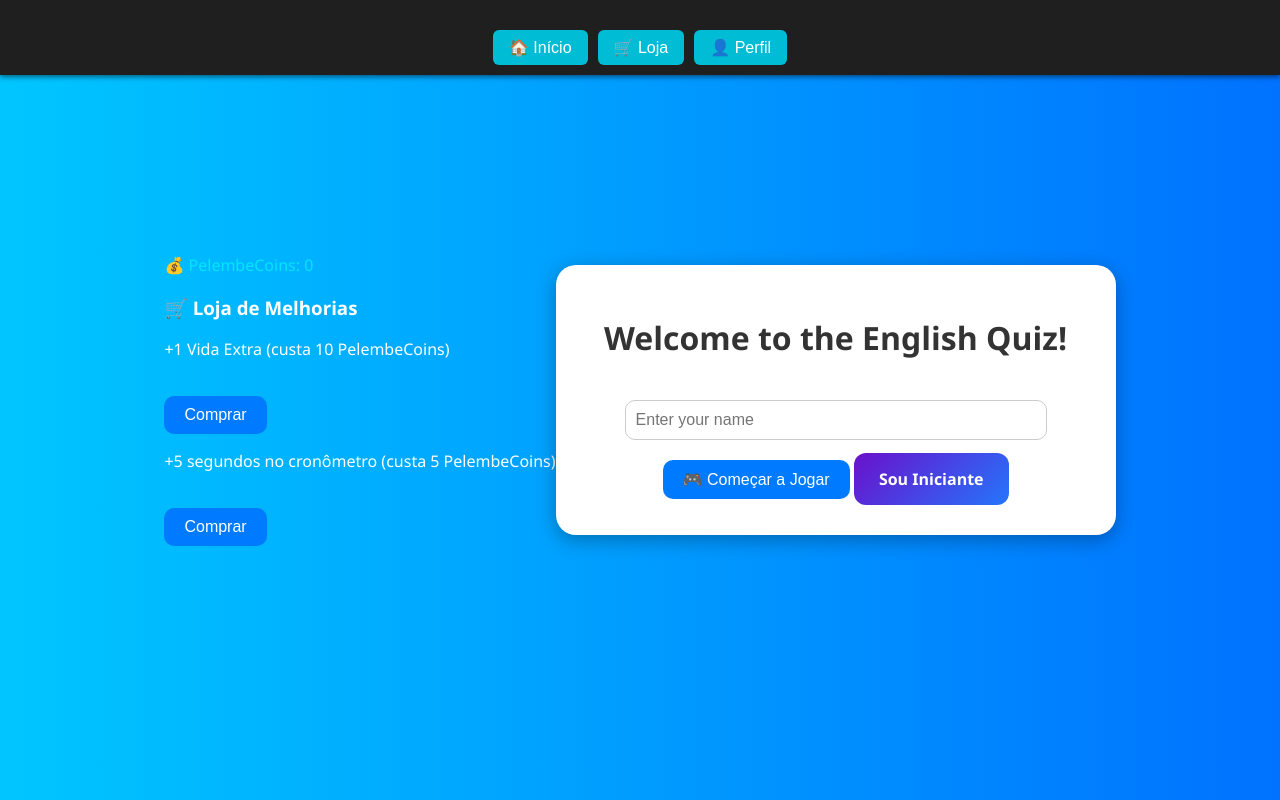
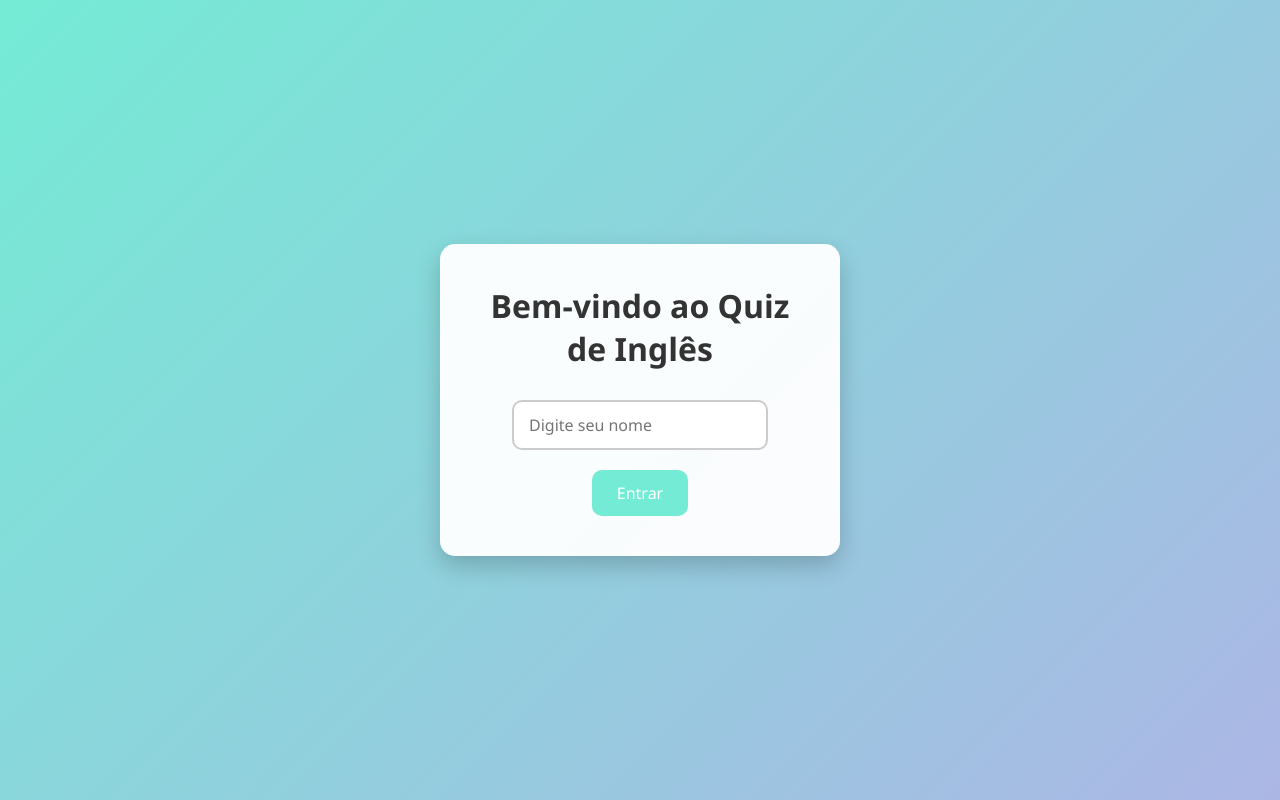
Before and after one commit to Elton-Pelembe/quizenglish, a plain HTML site: page index.html in a window 1280 px wide. Drawn offline with Linux system fonts and the light colour scheme; files that its build step writes are made by us from their sources.

Commit message:
Add files via upload

```diff
--- a/index.html
+++ b/index.html
@@ -1,113 +1,18 @@
 <!DOCTYPE html>
-<html lang="en">
+<html lang="pt">
 <head>
-  <head>
-    <meta name="google-site-verification" content="google85a2415fc123cb56.html" />
-
-    <meta charset="UTF-8" />
-    <meta name="viewport" content="width=device-width, initial-scale=1" />
-    <link rel="icon" href="icons/icon.png" type="image/png" />
-
-    <title>English Quiz Online - Teste Seu Inglês Grátis</title>
-
-    <meta name="description" content="Teste seu inglês gratuitamente com quizzes interativos! Pratique vocabulário, gramática e compreensão de forma divertida. Ideal para iniciantes e estudantes de todos os níveis.">
-    <meta name="keywords" content="quiz de inglês, teste de inglês, aprender inglês, English quiz, vocabulário inglês, gramática inglesa, jogo educativo, ESL, teste online gratuito, estudo de inglês">
-    <meta name="author" content="Elton Pelembe" />
-    <meta name="robots" content="index, follow" />
-
-    <link rel="stylesheet" href="style.css" />
-    <link rel="manifest" href="manifest.json" />
-    <meta name="theme-color" content="#4a90e2" />
-    <link rel="icon" href="favicon.ico" type="image/x-icon" />
-  </head>
-
-  <meta charset="UTF-8">
-  <meta name="viewport" content="width=device-width, initial-scale=1">
-  <title>Welcome to English Quiz</title>
-  <link rel="stylesheet" href="style.css">
-  <link rel="manifest" href="manifest.json" />
+    <meta charset="UTF-8">
+    <meta name="viewport" content="width=device-width, initial-scale=1.0">
+    <title>Quiz Game</title>
+    <link rel="stylesheet" href="css/style.css">
 </head>
 <body>
+    <div class="container">
+        <h1>Bem-vindo ao Quiz de Inglês</h1>
+        <input type="text" id="username" placeholder="Digite seu nome">
+        <button id="btn-entrar">Entrar</button>
+    </div>
 
-  <!-- Menu com links -->
-  <div id="menu">
-    <button onclick="location.href='index.html'">🏠 Início</button>
-    <button onclick="location.href='shop.html'">🛒 Loja</button>
-    <button onclick="location.href='profile.html'">👤 Perfil</button>
-  </div>
-
-  <div id="loja-container"></div>
-
-  <div class="welcome-container">
-    <h1>Welcome to the English Quiz!</h1>
-    <input type="text" id="playerName" placeholder="Enter your name" />
-    <button onclick="startGame()">🎮 Começar a Jogar</button>
-    <a href="quiz-english/index.html" class="btn-iniciantes">Sou Iniciante</a>
-
-  </div>
-
-  <script>
-    function startGame() {
-      const name = document.getElementById("playerName").value.trim();
-      if (name === "") {
-        alert("Please enter your name!");
-        return;
-      }
-
-      // Salva dados iniciais
-      localStorage.setItem("playerName", name);
-      localStorage.setItem("playerScore", "0");
-      localStorage.setItem("playerLives", "3");
-      localStorage.setItem("playerLevel", "1");
-
-      // Verifica moedas
-      if (!localStorage.getItem("pelembeCoins")) {
-        localStorage.setItem("pelembeCoins", "0");
-      }
-
-      // Redireciona
-      window.location.href = "quiz.html";
-    }
-  </script>
-
-  <script>
-    // Carrega loja e PelembeCoins
-    fetch("shop.html")
-      .then(res => res.text())
-      .then(html => {
-        document.getElementById("loja-container").innerHTML = html;
-        atualizarMoedas();
-      });
-
-    function atualizarMoedas() {
-      const coins = parseInt(localStorage.getItem("pelembeCoins")) || 0;
-      const display = document.getElementById("coin-count");
-      if (display) display.innerText = coins;
-    }
-
-    function comprarVidaExtra() {
-      let coins = parseInt(localStorage.getItem("pelembeCoins")) || 0;
-      if (coins >= 10) {
-        coins -= 10;
-        localStorage.setItem("pelembeCoins", coins);
-        alert("+1 Vida comprada!");
-        atualizarMoedas();
-      } else {
-        alert("Você precisa de 10 PelembeCoins.");
-      }
-    }
-
-    function comprarTempoExtra() {
-      let coins = parseInt(localStorage.getItem("pelembeCoins")) || 0;
-      if (coins >= 5) {
-        coins -= 5;
-        localStorage.setItem("pelembeCoins", coins);
-        alert("+5 segundos adicionados!");
-        atualizarMoedas();
-      } else {
-        alert("Você precisa de 5 PelembeCoins.");
-      }
-    }
-  </script>
+    <script src="js/main.js"></script>
 </body>
 </html>
--- a/style.css
+++ b/style.css
@@ -1,134 +1,123 @@
-body {
-  font-family: 'Segoe UI', sans-serif;
+/* style.css */
+
+/* Reset */
+* {
     margin: 0;
     padding: 0;
-  background: linear-gradient(to right, #00c6ff, #0072ff);
+    box-sizing: border-box;
+    font-family: 'Segoe UI', Tahoma, Geneva, Verdana, sans-serif;
+}
+
+body {
+    background: linear-gradient(135deg, #74ebd5, #ACB6E5);
+    min-height: 100vh;
     display: flex;
     justify-content: center;
     align-items: center;
-  height: 100vh;
-  color: #fff;
 }
 
-.welcome-container, .quiz-container {
-  background: white;
-  color: #333;
-  padding: 30px;
-  border-radius: 20px;
+.container {
+    background: rgba(255,255,255,0.95);
+    padding: 40px;
+    border-radius: 15px;
+    box-shadow: 0 10px 25px rgba(0,0,0,0.2);
+    text-align: center;
     width: 90%;
-  max-width: 500px;
-  box-shadow: 0 5px 20px rgba(0,0,0,0.3);
-  text-align: center;
+    max-width: 400px;
 }
 
-input {
-  padding: 10px;
+h1 {
+    color: #333;
+    margin-bottom: 30px;
+    font-size: 2rem;
+}
+
+input[type="text"] {
     width: 80%;
-  margin-top: 20px;
-  font-size: 16px;
+    padding: 12px 15px;
+    margin-bottom: 20px;
+    border: 2px solid #ccc;
     border-radius: 10px;
-  border: 1px solid #ccc;
+    font-size: 1rem;
+    transition: 0.3s;
+}
+
+input[type="text"]:focus {
+    border-color: #74ebd5;
+    outline: none;
 }
 
 button {
-  padding: 10px 20px;
-  margin-top: 20px;
-  font-size: 16px;
-  background-color: #007bff;
-  color: white;
+    padding: 12px 25px;
     border: none;
     border-radius: 10px;
+    background-color: #74ebd5;
+    color: #fff;
+    font-size: 1rem;
     cursor: pointer;
+    transition: 0.3s;
 }
 
 button:hover {
-  background-color: #0056b3;
+    background-color: #ACB6E5;
 }
 
-.timer, .lives {
-  font-weight: bold;
+#niveis button {
+    display: block;
+    width: 100%;
+    padding: 15px;
     margin: 10px 0;
+    font-size: 1.1rem;
+    border-radius: 10px;
+    border: none;
+    background-color: #74ebd5;
+    color: white;
+    cursor: pointer;
+    transition: 0.3s;
 }
 
-.answer-option {
-  background-color: #f0f8ff;
-  border: 2px solid #007acc;
-  color: #003366;
-  padding: 12px;
-  margin: 8px 0;
-  font-size: 18px;
-  border-radius: 10px;
-  cursor: pointer;
-  transition: background-color 0.3s, transform 0.2s;
+#niveis button:hover {
+    background-color: #ACB6E5;
 }
 
-.answer-option:hover {
-  background-color: #d0eaff;
-  transform: scale(1.03);
+/* Quiz */
+.quiz {
+    margin-top: 20px;
 }
 
-.answer-option.correct {
-  background-color: #a2f5a2;
-  border-color: #2d8a2d;
+#progress-bar {
+    width: 100%;
+    background: #eee;
+    border-radius: 20px;
+    margin-bottom: 10px;
+    height: 20px;
 }
 
-.answer-option.wrong {
-  background-color: #f5a2a2;
-  border-color: #8a2d2d;
+#progress {
+    width: 0%;
+    height: 100%;
+    background: #74ebd5;
+    border-radius: 20px;
+    transition: 0.3s;
 }
 
-#progress-container {
-  width: 100%;
-  height: 10px;
-  background-color: #ddd;
-  margin: 10px 0;
-  border-radius: 5px;
-  overflow: hidden;
-}
-#progress-bar {
-  height: 100%;
-  width: 0%;
-  background-color: #4caf50;
-  transition: width 0.3s ease;
+#timer {
+    font-size: 1.2rem;
+    margin-bottom: 10px;
+    color: #333;
 }
 
-#menu {
-  position: fixed;
-  top: 0;
-  left: 0;
-  width: 100%;
-  background-color: #1f1f1f;
-  display: flex;
-  justify-content: center;
-  gap: 10px;
-  padding: 10px 0;
-  z-index: 1000;
-  box-shadow: 0 2px 5px rgba(0, 0, 0, 0.5);
-}
-#menu button {
-  background-color: #00bcd4;
+.quiz button {
+    margin: 5px;
+    padding: 10px 20px;
+    background-color: #74ebd5;
     color: white;
+    border-radius: 10px;
     border: none;
-  padding: 8px 16px;
-  border-radius: 6px;
     cursor: pointer;
-}
-#menu button:hover {
-  background-color: #00e5ff;
+    transition: 0.3s;
 }
 
-.btn-iniciantes {
-    display: inline-block;
-    padding: 15px 25px;
-    background: linear-gradient(135deg, #6a11cb 0%, #2575fc 100%);
-    color: white;
-    font-weight: bold;
-    text-decoration: none;
-    border-radius: 12px;
-    transition: transform 0.2s, box-shadow 0.2s;
+.quiz button:hover {
+    background-color: #ACB6E5;
 }
-
-.btn-iniciantes:hover {
-    transform: translateY(-3px);
-    box-shadow: 0 6px 15px rgba(0,0,0,0.2);
-}
```
Lines whose indentation alone changed are shown as unchanged.
